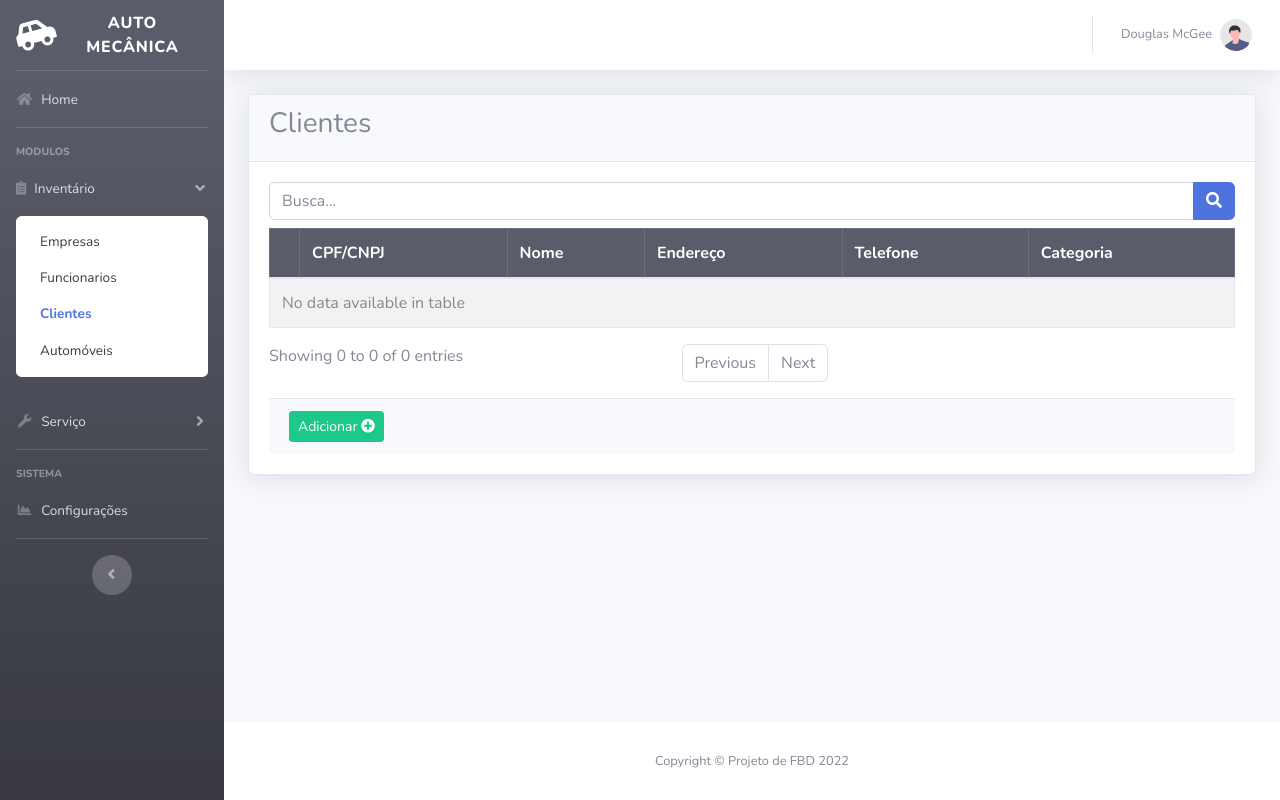
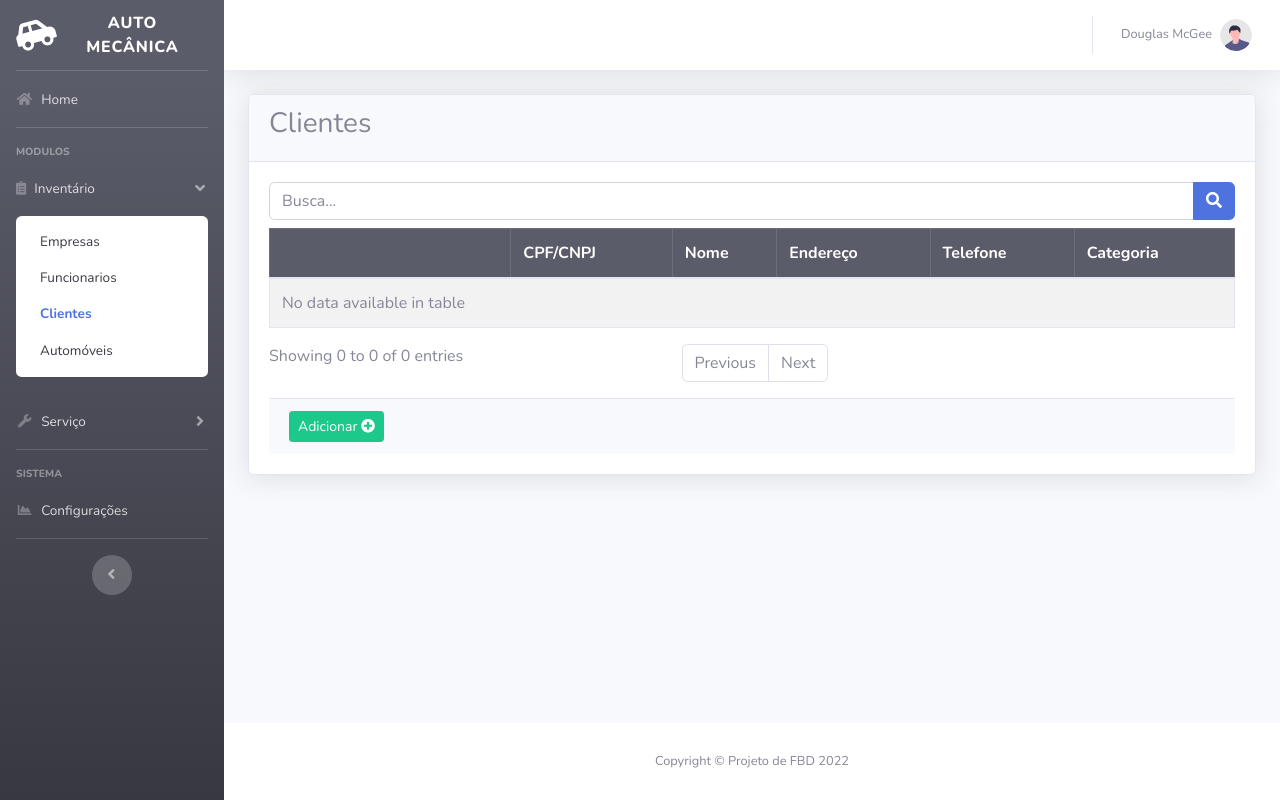
Before and after one commit to celiojunior-linux/PBD_Project, a Django app: page /inventory/client/list/ in a window 1280 px wide. Run offline with Django 4.2, Linux system fonts and the light colour scheme; data that the repository does not hold is empty; some libraries are stand-ins or nearby versions.

Commit message:
Refactored client table

```diff
--- a/apps/inventory/templates/inventory/client/clients_list.html
+++ b/apps/inventory/templates/inventory/client/clients_list.html
@@ -2,7 +2,7 @@
 {% block view_title %}Clientes{% endblock %}
 {% block table_head %}
     <tr>
-        <th></th>
+        <th class="w-25"></th>
         <th>CPF/CNPJ</th>
         <th>Nome</th>
         <th>Endereço</th>
```
